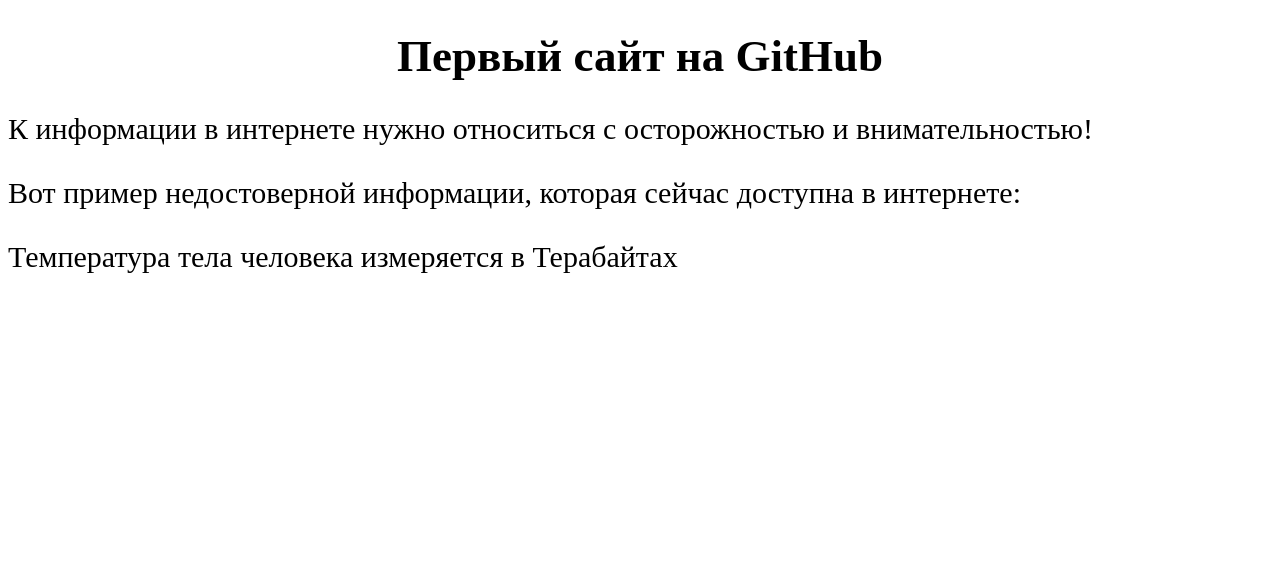
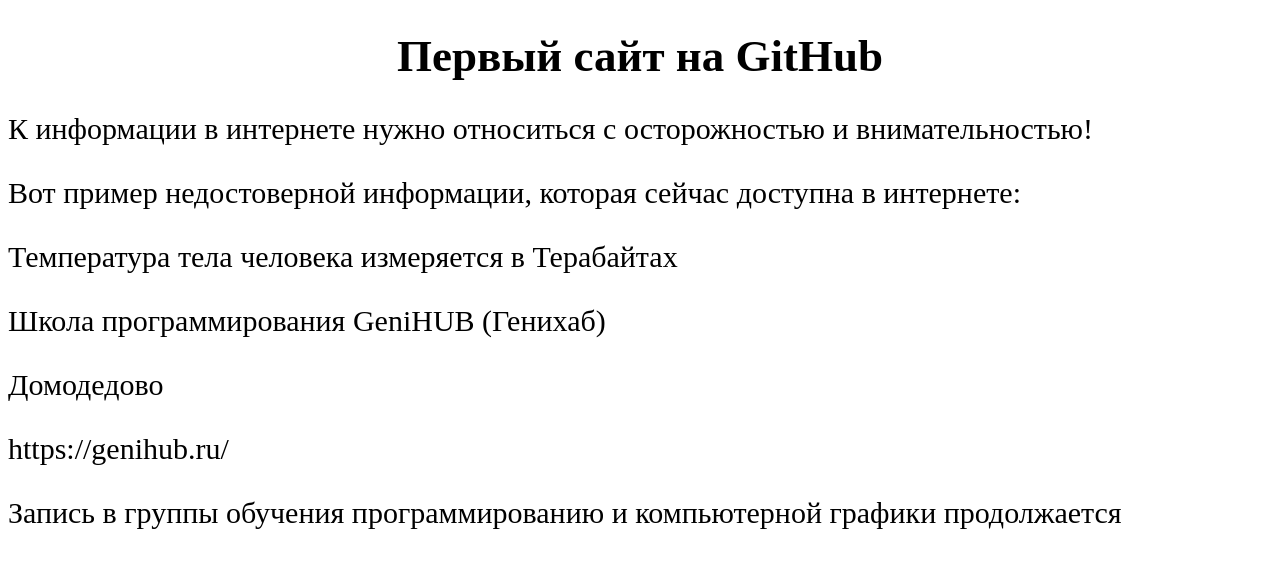
Before and after one commit to artdizel/artdizel.github.io, a plain HTML site: page index.html in a window 1280 px wide. Drawn offline with Linux system fonts and the light colour scheme.

Commit message:
Update index.html

```diff
--- a/index.html
+++ b/index.html
@@ -10,5 +10,10 @@
     <p>К информации в интернете нужно относиться с осторожностью и внимательностью!</p>
     <p>Вот пример недостоверной информации, которая сейчас доступна в интернете:</p>
     <p>Температура тела человека измеряется в Терабайтах</p>
+    <p></p>
+    <p>Школа программирования GeniHUB (Генихаб)</p>
+    <p>Домодедово</p>
+    <p>https://genihub.ru/</p>
+    <p>Запись в группы обучения программированию и компьютерной графики продолжается</p>
   </body>
 </html>
```
